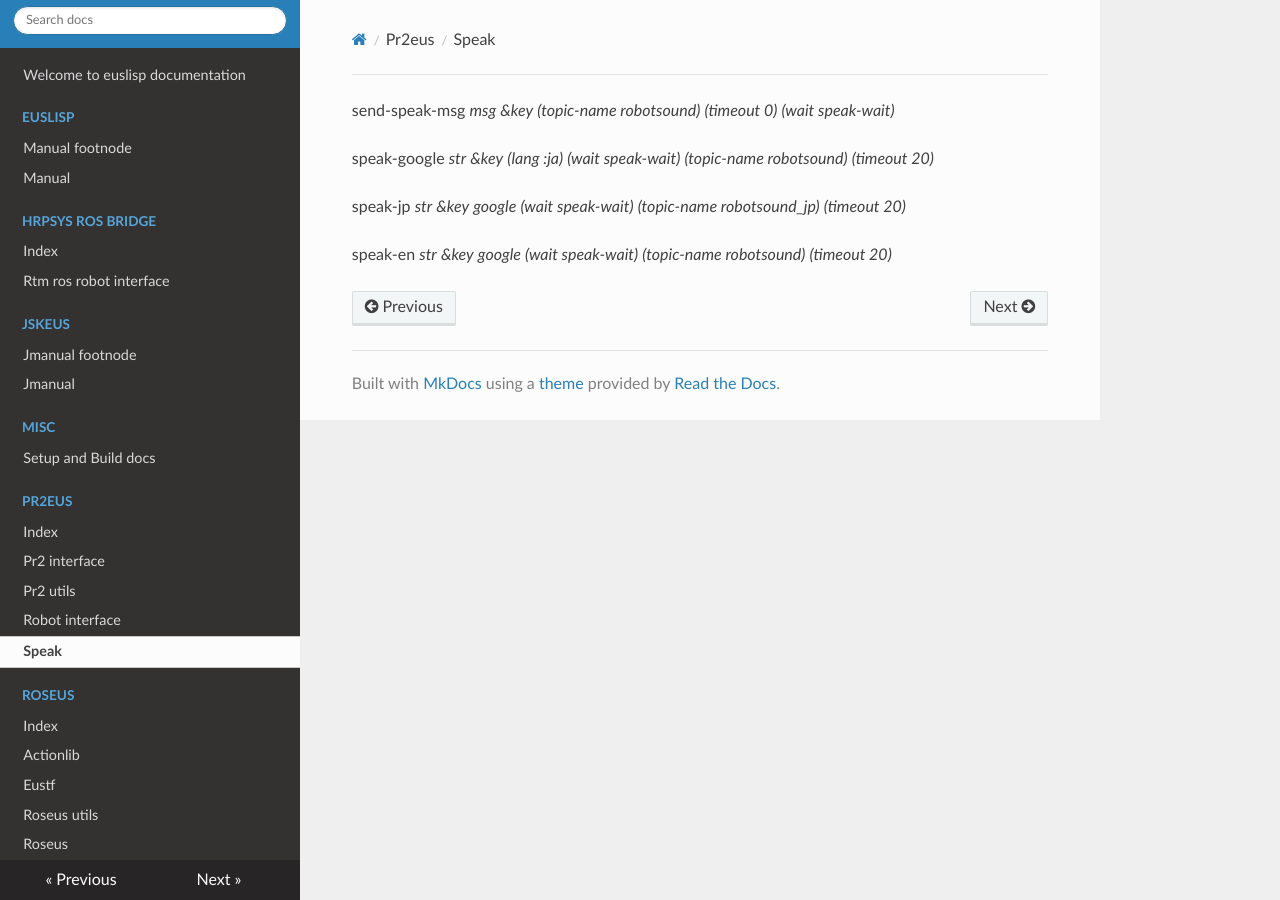
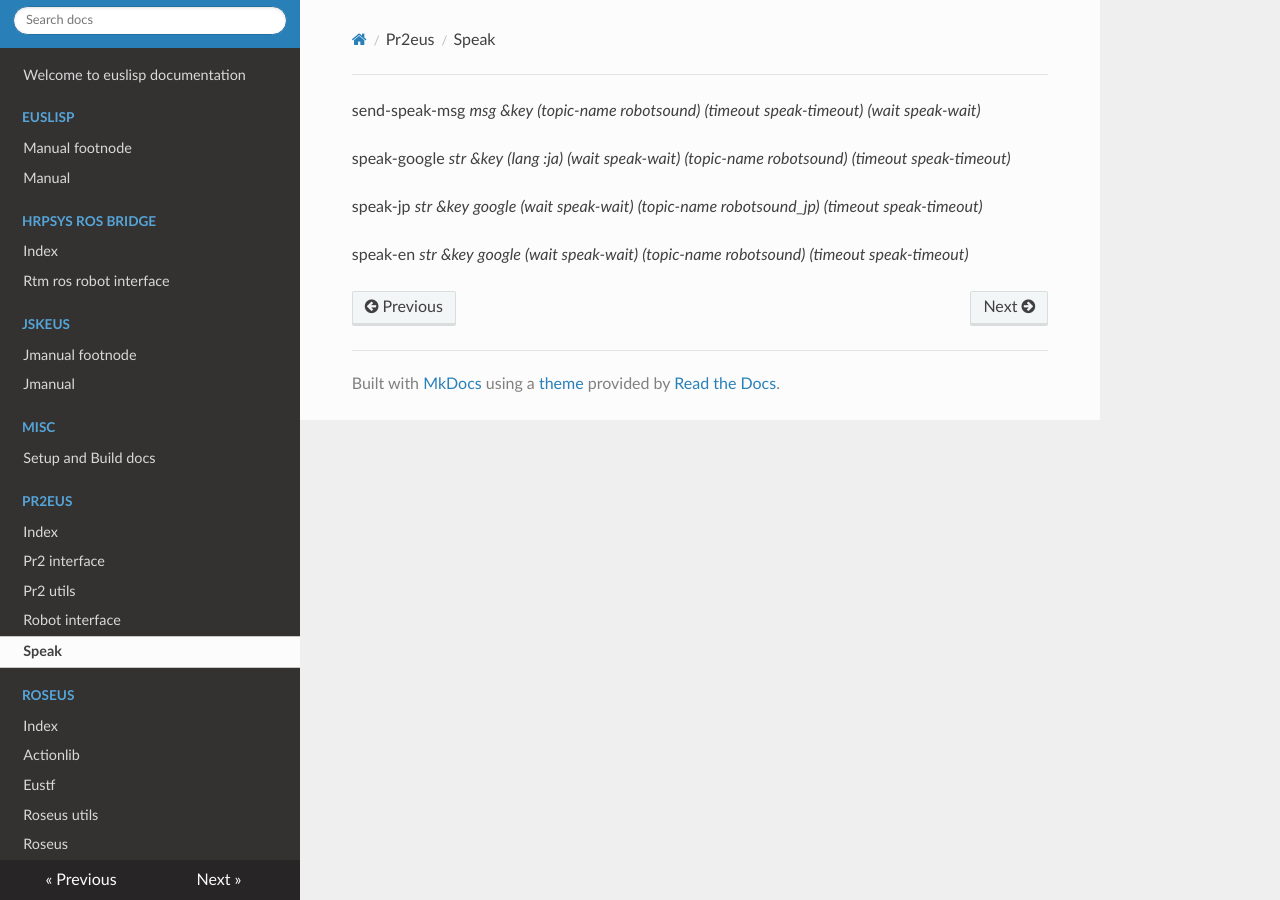
Before and after one commit to jsk-ros-pkg/euslisp-docs, an MkDocs documentation site: the page built from docs/pr2eus/speak.md, in a window 1280 px wide. Built offline with MkDocs 1.6.1, drawn with Linux system fonts in a browser that asks for light colours; nearby versions of some CDN libraries.

Commit message:
update documentation for pr2eus

```diff
--- a/docs/pr2eus/speak.md
+++ b/docs/pr2eus/speak.md
@@ -1,7 +1,7 @@
-send-speak-msg *msg* *&key* *(topic-name robotsound)* *(timeout 0)* *(wait *speak-wait*)*
+send-speak-msg *msg* *&key* *(topic-name robotsound)* *(timeout *speak-timeout*)* *(wait *speak-wait*)*
 
-speak-google *str* *&key* *(lang :ja)* *(wait *speak-wait*)* *(topic-name robotsound)* *(timeout 20)*
+speak-google *str* *&key* *(lang :ja)* *(wait *speak-wait*)* *(topic-name robotsound)* *(timeout *speak-timeout*)*
 
-speak-jp *str* *&key* *google* *(wait *speak-wait*)* *(topic-name robotsound_jp)* *(timeout 20)*
+speak-jp *str* *&key* *google* *(wait *speak-wait*)* *(topic-name robotsound_jp)* *(timeout *speak-timeout*)*
 
-speak-en *str* *&key* *google* *(wait *speak-wait*)* *(topic-name robotsound)* *(timeout 20)*
+speak-en *str* *&key* *google* *(wait *speak-wait*)* *(topic-name robotsound)* *(timeout *speak-timeout*)*
```
Also changed, not shown: docs/pr2eus/pr2-interface.md (+4 -4 lines).
